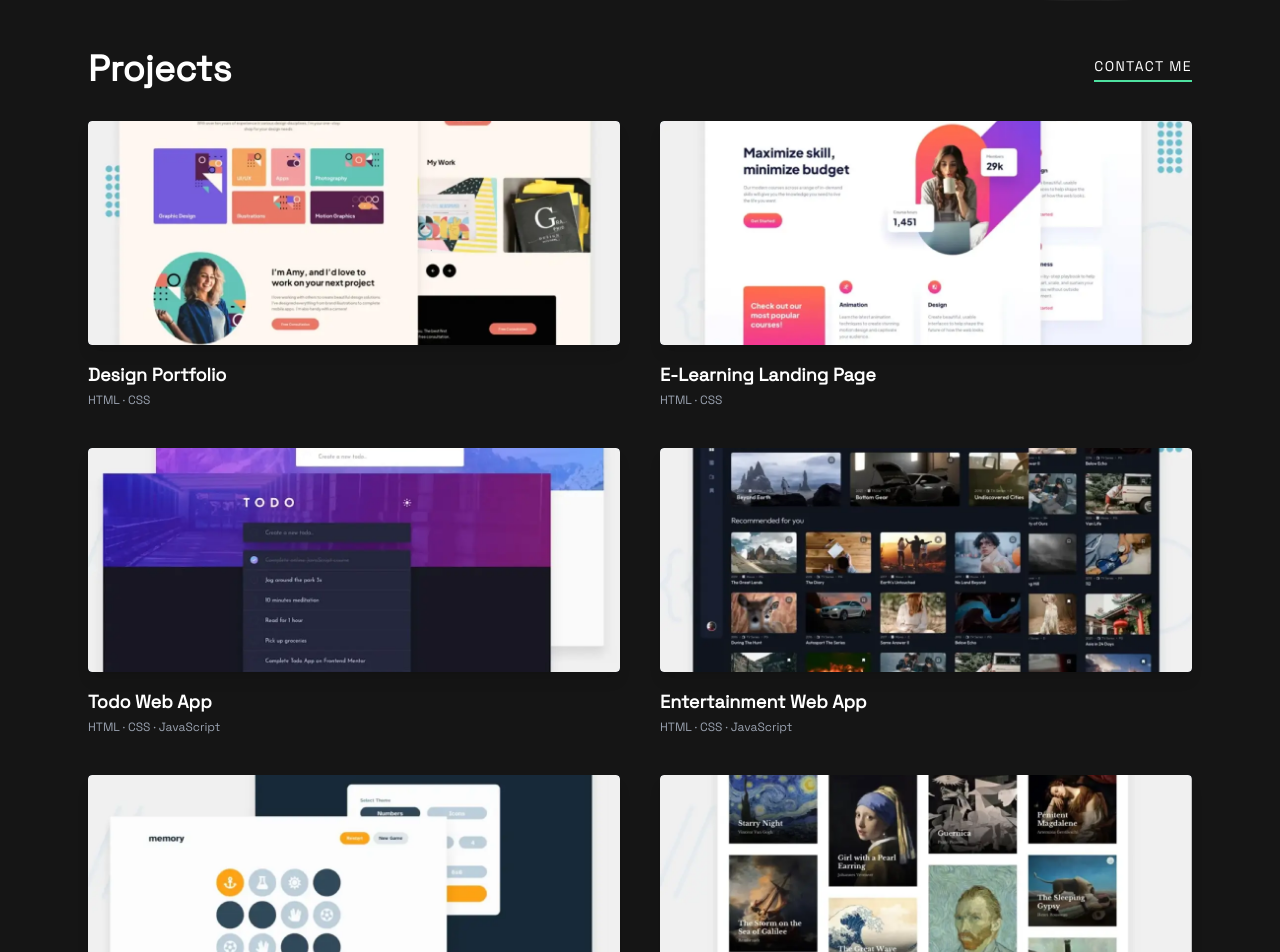
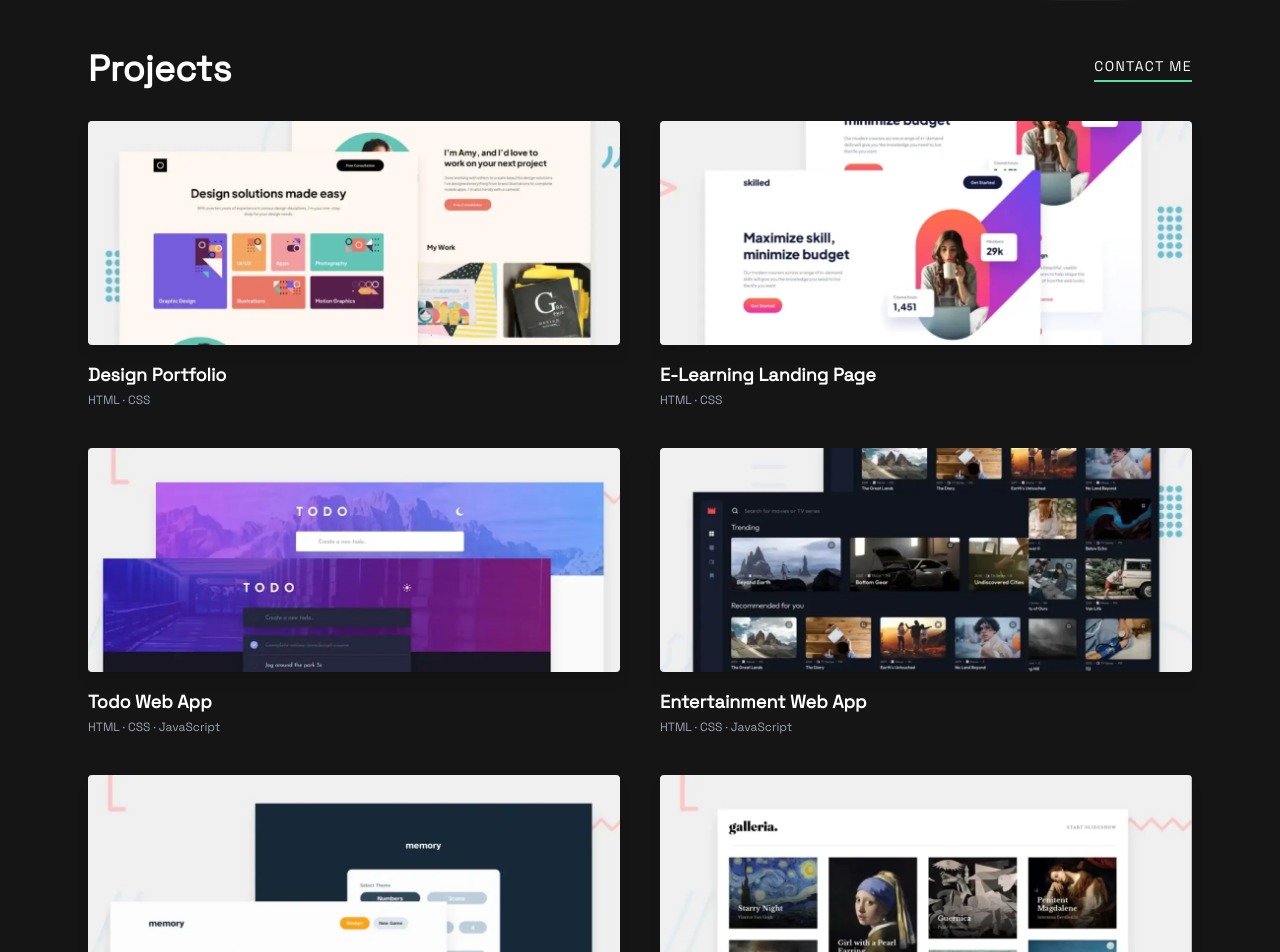
Before and after one commit to Skyz03/Vite-Developer-Portfolio, a React (Vite) app: page / in a window 1280 px wide. Shown: the part 1160-2112 px from the top of the page. Built offline with nearby package versions, Linux system fonts and the light colour scheme.

Commit message:
update project images

```diff
--- a/src/components/Projects.jsx
+++ b/src/components/Projects.jsx
@@ -20,8 +20,14 @@ function Projects() {
             <article className="group relative cursor-pointer overflow-hidden rounded bg-gray-900 shadow-lg transition-transform hover:-translate-y-2">
               <div
                 className="h-56 rounded bg-cover bg-center"
-                style={{ backgroundImage: `url(${p.image})` }}
-              ></div>
+
+              >
+                <picture>
+                  <source media="(width < 800px)" srcset={p.smallImage}/>
+                  <source media="(width >= 800px)" srcset={p.largeImage} />
+                  <img src={p.largeImage} alt="Chris standing up holding his daughter Elva" />
+                </picture>
+              </div>
 
               {/* Hover Buttons */}
               <div className="absolute inset-0 flex items-center justify-center opacity-0 group-hover:opacity-100 transition-all duration-300 bg-black/60">
--- a/src/data/data.json
+++ b/src/data/data.json
@@ -2,31 +2,38 @@
   {
     "title": "Design Portfolio",
     "tags": ["HTML", "CSS"],
-    "image": "/images/thumbnail-project-1-large.webp"
+    "largeImage": "/images/thumbnail-project-1-large.webp",
+    "smallImage": "/images/thumbnail-project-1-small.webp"
   },
   {
     "title": "E-Learning Landing Page",
     "tags": ["HTML", "CSS"],
-    "image": "/images/thumbnail-project-2-large.webp"
+    "largeImage": "/images/thumbnail-project-2-large.webp",
+    "smallImage": "/images/thumbnail-project-2-small.webp"
+
   },
   {
     "title": "Todo Web App",
     "tags": ["HTML", "CSS", "JavaScript"],
-    "image": "/images/thumbnail-project-3-large.webp"
+    "largeImage": "/images/thumbnail-project-3-large.webp",
+    "smallImage": "/images/thumbnail-project-3-small.webp"
   },
   {
     "title": "Entertainment Web App",
     "tags": ["HTML", "CSS", "JavaScript"],
-    "image": "/images/thumbnail-project-4-large.webp"
+    "largeImage": "/images/thumbnail-project-4-large.webp",
+    "smallImage": "/images/thumbnail-project-4-small.webp"
   },
   {
     "title": "Memory Game",
     "tags": ["HTML", "CSS", "JavaScript"],
-    "image": "/images/thumbnail-project-5-large.webp"
+    "largeImage": "/images/thumbnail-project-5-large.webp",
+    "smallImage": "/images/thumbnail-project-5-small.webp"
   },
   {
     "title": "Art Gallery Showcase",
     "tags": ["HTML", "CSS", "JavaScript"],
-    "image": "/images/thumbnail-project-6-large.webp"
+    "largeImage": "/images/thumbnail-project-6-large.webp",
+    "smallImage": "/images/thumbnail-project-6-small.webp"
   }
 ]
```
